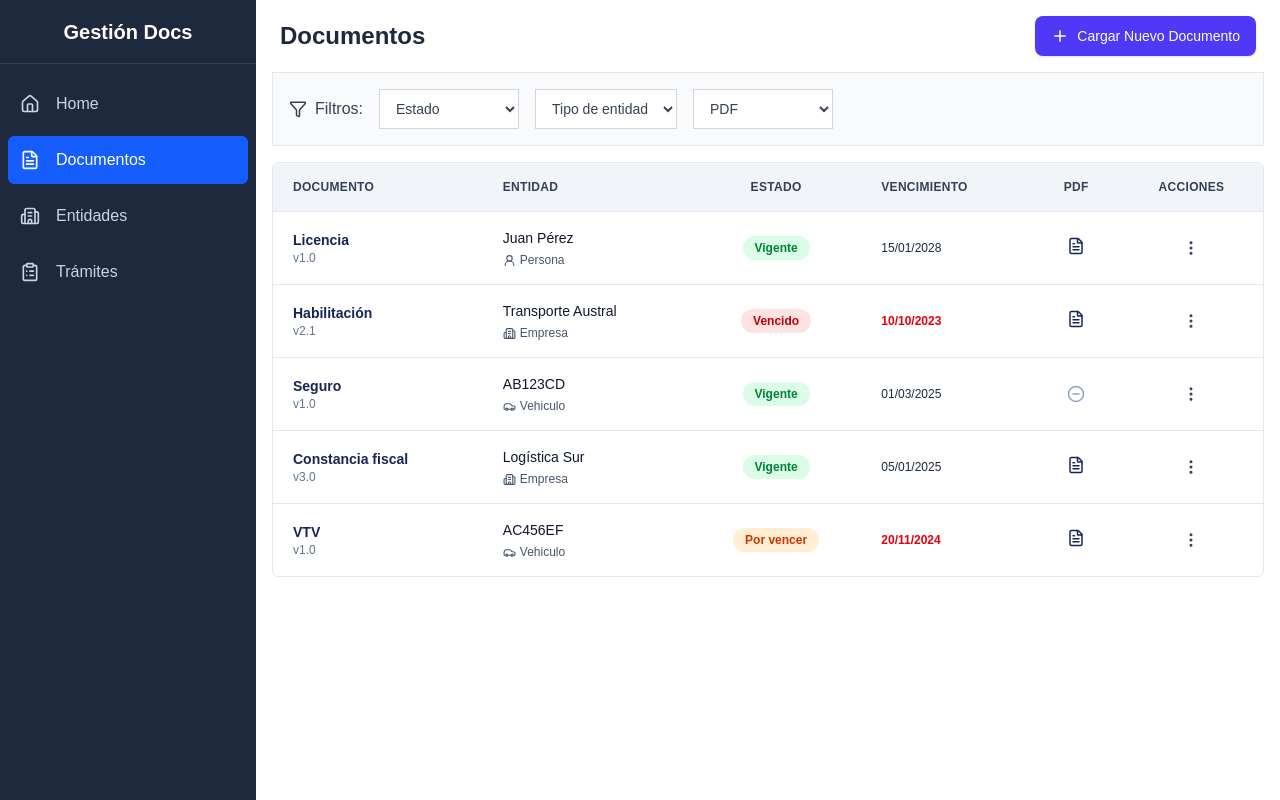
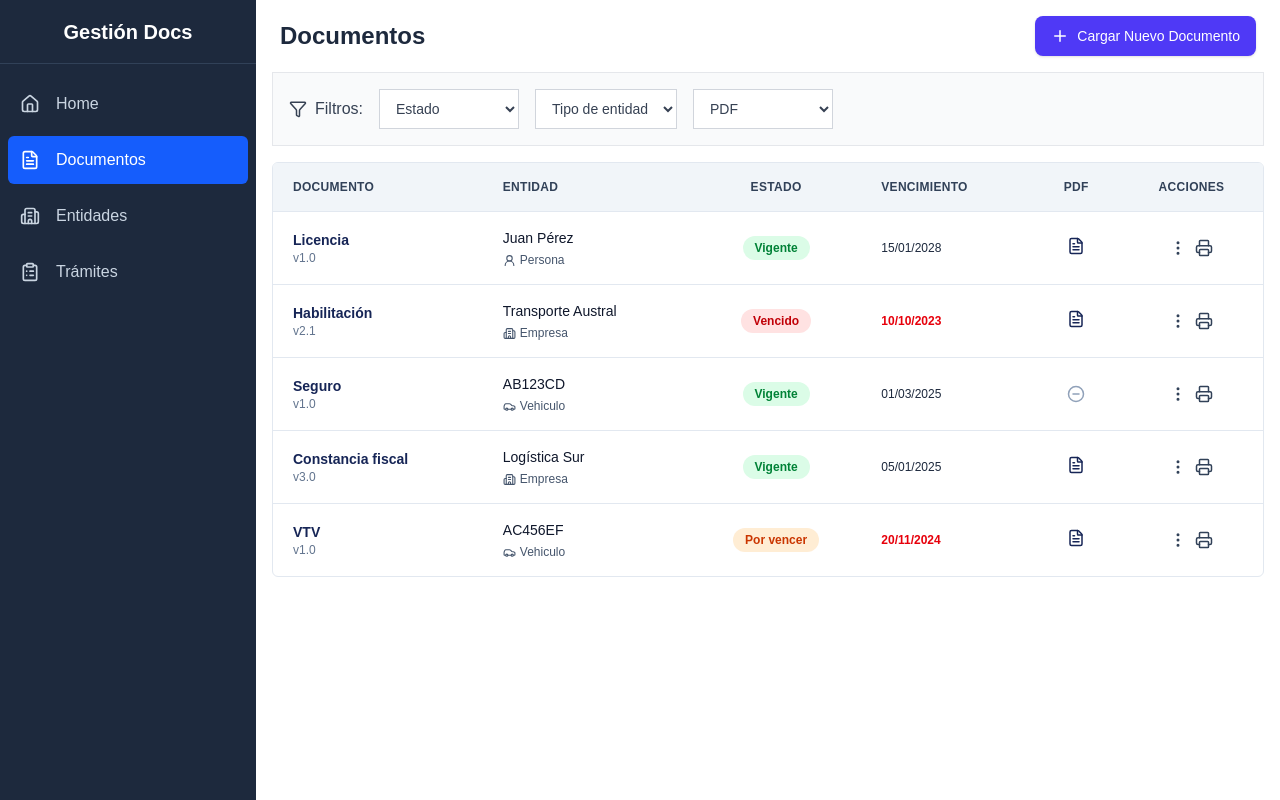
Before and after one commit to TomasGuenchuman/GestorDocumentos, a Next.js app in the folder frontend/: page /documentos in a window 1280 px wide. Built offline with nearby package versions, Linux system fonts and the light colour scheme.

Commit message:
agregue boton acciones table

```diff
--- a/frontend/src/components/ui/table/table.components.tsx
+++ b/frontend/src/components/ui/table/table.components.tsx
@@ -5,6 +5,7 @@ import {
   FileText,
   MoreVertical,
   UserRound,
+  Printer,
 } from "lucide-react";
 
 import type { DocumentStatus, DocumentTableRow, TableHeader } from "./Table";
@@ -135,12 +136,22 @@ export function PdfCell({
 
 export function ActionsCell({ onClick }: { onClick?: () => void }) {
   return (
+    <>
       <button
         type="button"
         onClick={onClick}
-      className="rounded-md p-1 text-slate-700 transition hover:bg-slate-100"
+        className="rounded-md p-1 text-slate-700 transition hover:scale-110"
       >
         <MoreVertical size={18} />
       </button>
+
+      <button
+        type="button"
+        onClick={onClick}
+        className="rounded-md p-1 text-slate-700 transition hover:scale-110"
+      >
+        <Printer size={18} />
+      </button>
+    </>
   );
 }
```
Lines whose indentation alone changed are shown as unchanged.
